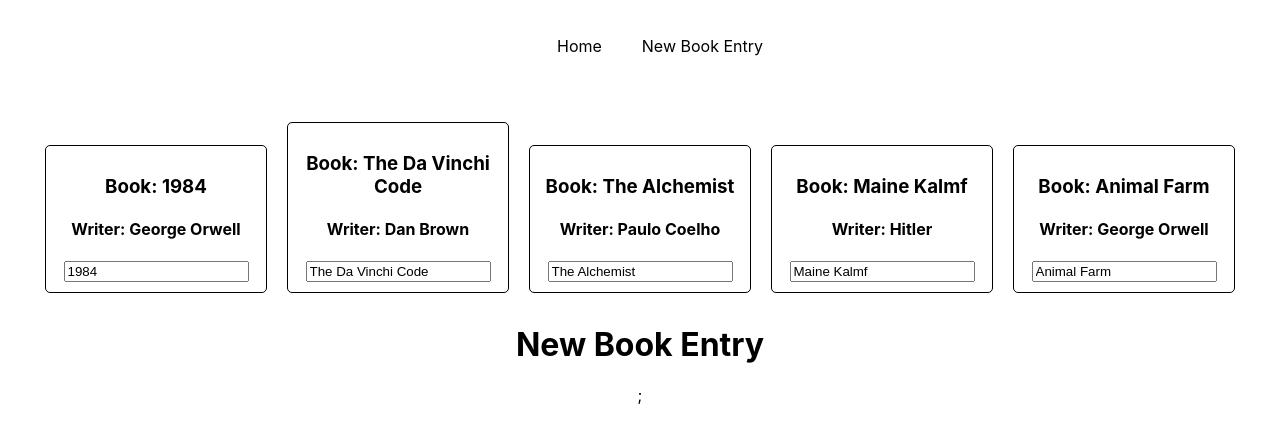
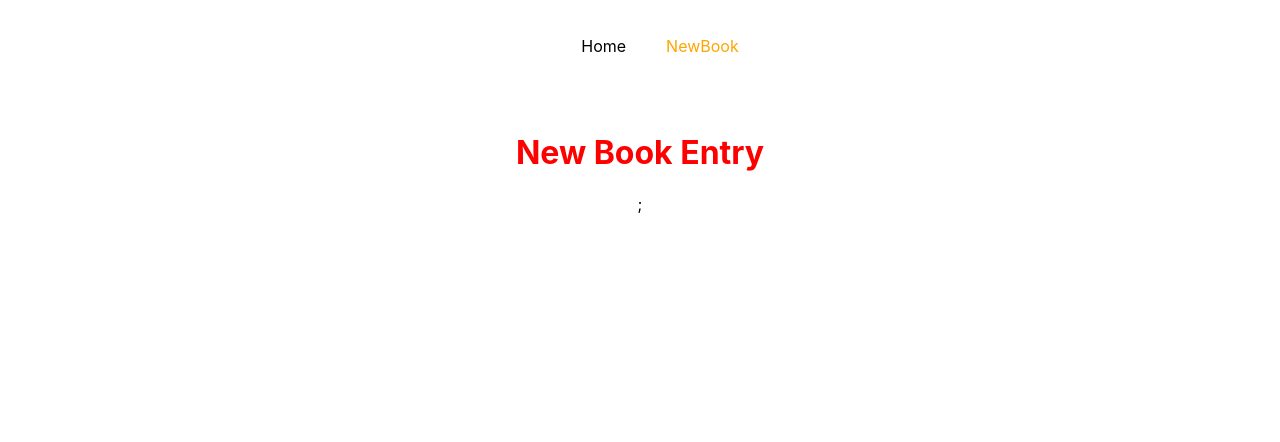
Before and after one commit to 19mddil/ReactJs, a React (Create React App) app in the folder hello-world/: page /new in a window 1280 px wide. Shown: the top 442 px of the page. Built offline with nearby package versions, Linux system fonts and the light colour scheme; the HTML template or start-up script is replaced by a standard one.

Commit message:
spa implementaion

```diff
--- a/hello-world/src/App.css
+++ b/hello-world/src/App.css
@@ -14,7 +14,12 @@
   margin: 20px;
 }
 
+
 .nav-bar a {
   text-decoration: none;
   color: black;
 }
+
+.nav-bar a:hover {
+  color: blue;
+}
--- a/hello-world/src/components/MainComponent.js
+++ b/hello-world/src/components/MainComponent.js
@@ -3,6 +3,8 @@
 import bookList from '../assets/books';
 import BookList from './Lists/bookList';
 import NewBook from './representational/NewBook';
+import { Route, Routes, NavLink } from 'react-router-dom';
+import Home from './representational/home';
 
 class MainComponent extends Component {
 
@@ -41,18 +43,24 @@
             deleteBook={this.deleteBook}
             changeWithInputState={this.changeWithInputState}
         />
+        let activeStyle = {
+            color: "orange",
+        };
+        return (
 
-        return (
             <div className="App">
-                <div className='nav-bar'>
+                <nav className='nav-bar'>
                     <ul>
-                        <li><a href="/">Home</a></li>
-                        <li><a href="/new">New Book Entry</a></li>
+                        <li><NavLink end to="/" style={({ isActive }) => isActive ? activeStyle : { color: "black" }}>Home</NavLink></li>
+                        <li><NavLink end to="/new" style={({ isActive }) => isActive ? activeStyle : { color: "black" }}>NewBook</NavLink></li>
                     </ul>
-                </div>
+                </nav>
                 <br />
-                {books}
-                <NewBook />
+                <Routes>
+                    <Route path='/' element={books} />
+                    <Route path='/new' element={<NewBook />} />
+                </Routes>
+
             </div>
         );
     }
--- a/hello-world/src/components/representational/NewBook.js
+++ b/hello-world/src/components/representational/NewBook.js
@@ -1,10 +1,11 @@
 import React from "react";
+import '../../stylesheets/newbook.css'
 
 const NewBook = () => {
     return (
-        <div>
+        <div className="NewBook" >
             <h1>New Book Entry</h1>;
-        </div>
+        </div >
     );
 }
 
--- /dev/null
+++ b/hello-world/src/components/representational/home.js
@@ -0,0 +1,19 @@
+import React, { Component } from 'react';
+import '../../stylesheets/home.css';
+class Home extends Component {
+
+    constructor(props) {
+        super(props);
+    }
+
+    render() {
+        return (
+            <div className='Home'>
+                <h1>Home</h1>
+            </div>
+        );
+    };
+
+}
+
+export default Home;
--- /dev/null
+++ b/hello-world/src/stylesheets/home.css
@@ -0,0 +1,3 @@
+.Home h1 {
+    color: grey;
+}
--- /dev/null
+++ b/hello-world/src/stylesheets/newbook.css
@@ -0,0 +1,3 @@
+.NewBook h1 {
+    color: red;
+}
```
